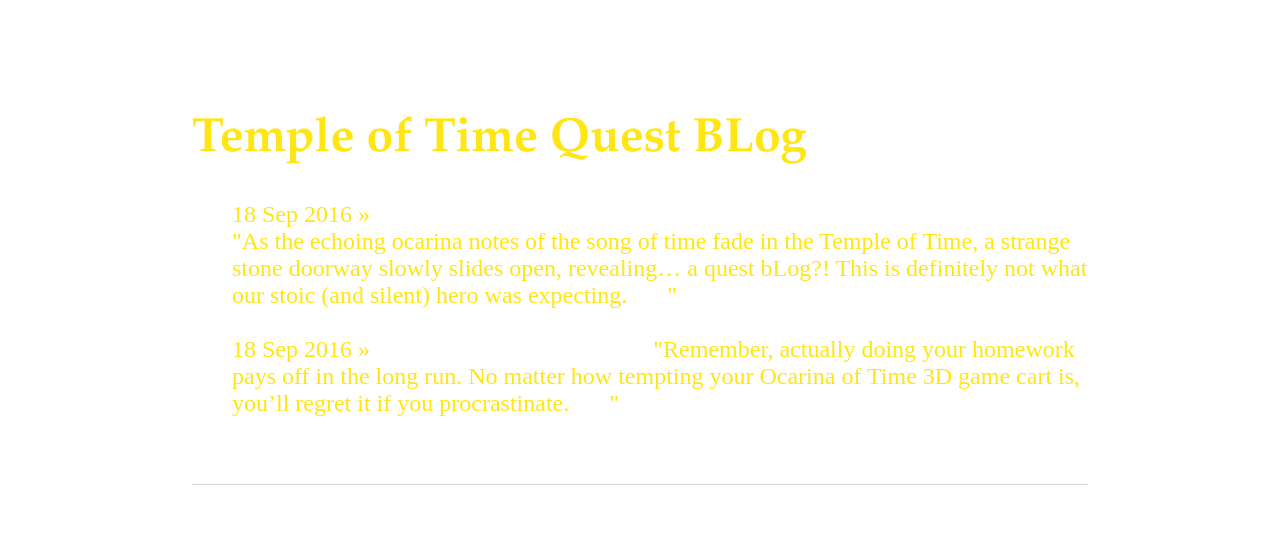
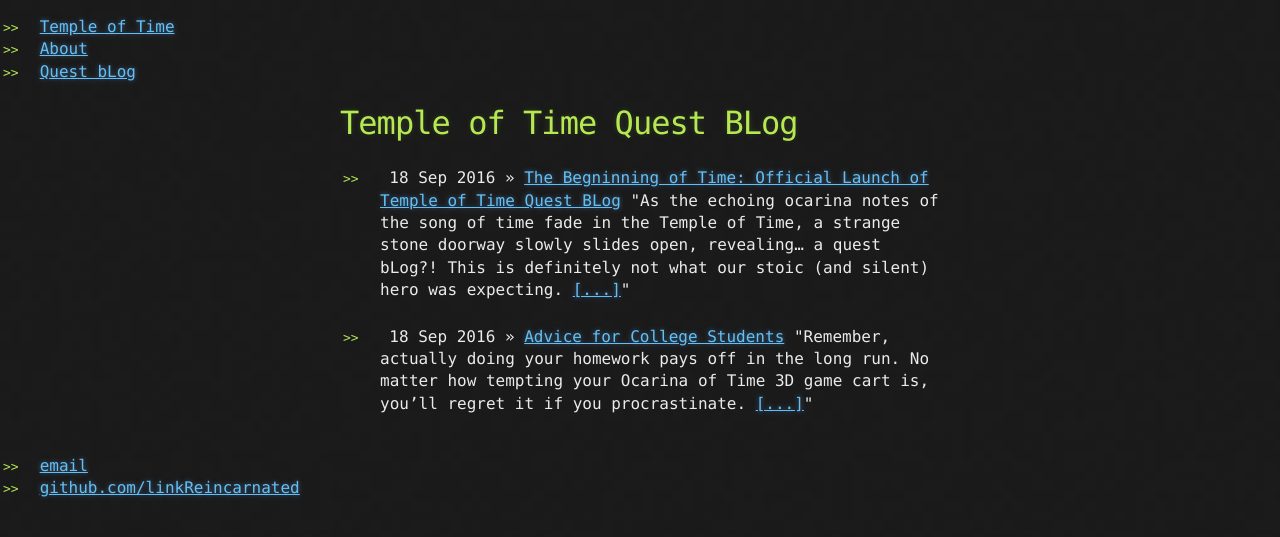
Before and after one commit to linkReincarnated/linkReincarnated.github.io, a Jekyll site: the page built from blog/index.html, in a window 1280 px wide. Shown: the top 537 px of the page. Built offline with Jekyll 4.4.1, drawn with Linux system fonts in a browser that asks for light colours.

Commit message:
Update default.html

```diff
--- a/_layouts/default.html
+++ b/_layouts/default.html
@@ -3,7 +3,7 @@
 	<head>
 		<title>{{ page.title }}</title>
 		<!-- link to main stylesheet -->
-		<link rel="stylesheet" type="text/css" href="/css/main.css">
+		<link rel="stylesheet" type="text/css" href="/stylesheets/stylesheet.css">
 	</head>
 	<body>
 		<nav>
```
